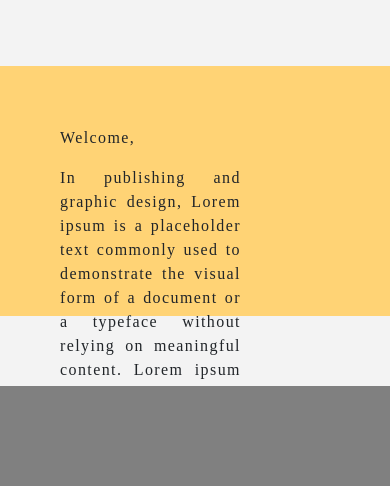
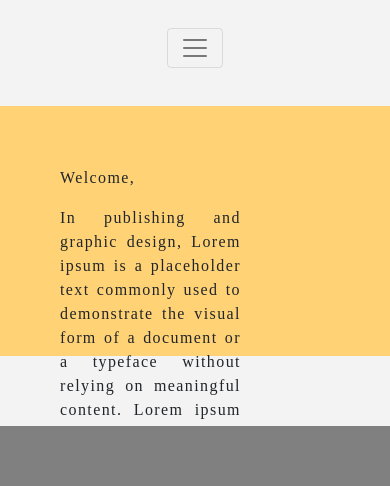
Before and after one commit to Anand-portfolio/Anand-portfolio.github.io, a plain HTML site: page index.html in a window 390 px wide. Shown: the part 103-589 px from the top of the page. Drawn offline with nearby package versions, Linux system fonts and the light colour scheme.

Commit message:
Update index.html

```diff
--- a/index.html
+++ b/index.html
@@ -25,6 +25,9 @@
         </div>
         <div class="row justify-content-center title-row">
             <nav class="navbar navbar-expand-lg navbar-light">
+                <button class="navbar-toggler" type="button" data-toggle="collapse" data-target="#navbarNav" aria-controls="navbarNav" aria-expanded="false" aria-label="Toggle navigation">
+                    <span class="navbar-toggler-icon"></span>
+                  </button>
 
                 <div class="collapse navbar-collapse" id="navbarNav">
                     <ul class="navbar-nav">
```
